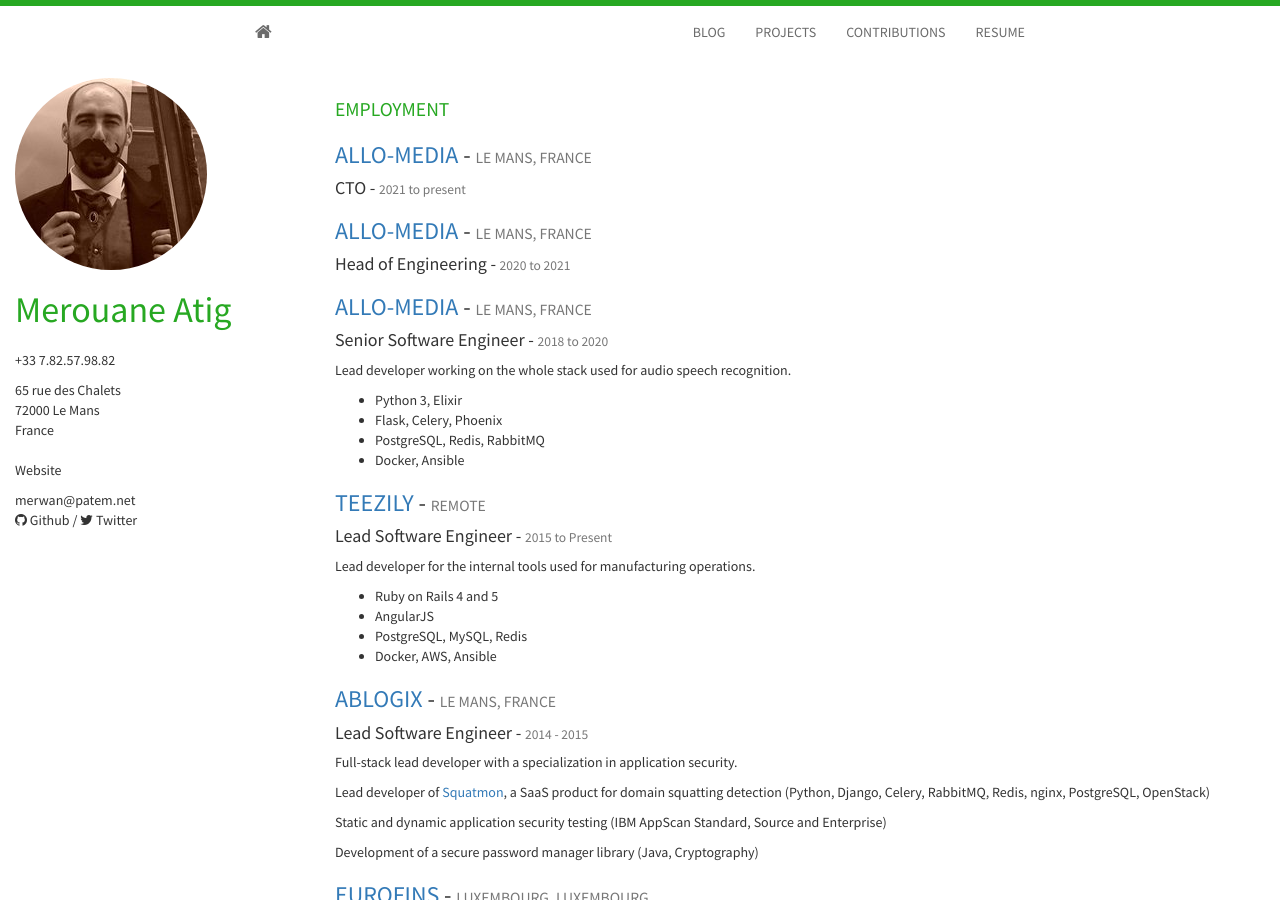
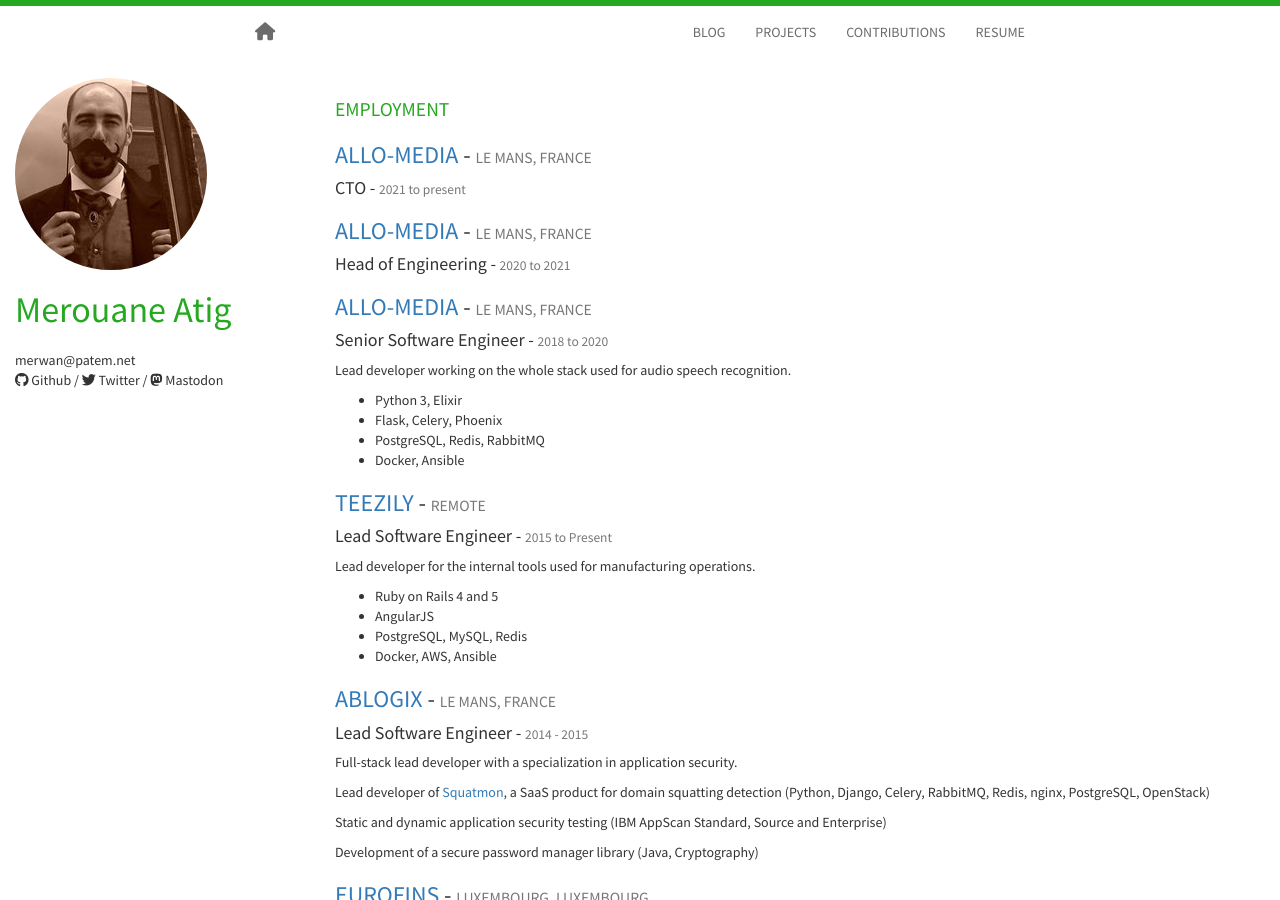
Before and after one commit to merwan/merwan.github.io, a Jekyll site: the page built from resume.html, in a window 1280 px wide and 900 px high. Built offline with Jekyll 4.4.1, drawn with Linux system fonts in a browser that asks for light colours; nearby versions of some CDN libraries.

Commit message:
Update resume and upgrade font awesome to v6.4.0

```diff
--- a/_layouts/site.html
+++ b/_layouts/site.html
@@ -27,7 +27,7 @@
     <!-- Custom styles for this template -->
     <link rel="stylesheet" type="text/css" href="{{ site.baseurl }}/static/css/main.css" />
     <link rel="stylesheet" type="text/css" href="https://fonts.googleapis.com/css?family=Source+Sans+Pro:200,400,200bold,400old" />
-    <link rel="stylesheet" type="text/css" href="https://maxcdn.bootstrapcdn.com/font-awesome/4.4.0/css/font-awesome.min.css" />
+    <link rel="stylesheet" href="https://cdnjs.cloudflare.com/ajax/libs/font-awesome/6.4.0/css/all.min.css" integrity="sha512-iecdLmaskl7CVkqkXNQ/ZH/XLlvWZOJyj7Yy7tcenmpD1ypASozpmT/E0iPtmFIB46ZmdtAc9eNBvH0H/ZpiBw==" crossorigin="anonymous" referrerpolicy="no-referrer" />
     <link rel="stylesheet" type="text/css" href="{{ site.baseurl }}/static/css/syntax.css" />
 
   </head>
--- a/resume.html
+++ b/resume.html
@@ -7,22 +7,10 @@
     <img alt="Profile picture" src="{{ site.baseurl }}/static/img/profile.jpg" class="img-circle">
     <h1>Merouane Atig</h1>
     <p>
-      <a href="tel:+33782579882">+33 7.82.57.98.82</a>
-    </p>
-    <address>
-      <a href="http://www.openstreetmap.org/node/2558884520">
-        65 rue des Chalets<br/>
-        72000 Le Mans<br/>
-        France
-      </a>
-    </address>
-    <p>
-      <a href="https://merwan.github.io">Website</a><br/>
-    </p>
-    <p>
       <a href="mailto:merwan@patem.net">merwan@patem.net</a><br/>
-      <a href="https://github.com/merwan"><i class="fa fa-github"></i> Github</a> /
-      <a href="https://twitter.com/merwanat"><i class="fa fa-twitter"></i> Twitter</a>
+      <a href="https://github.com/merwan"><i class="fa-brands fa-github"></i> Github</a> /
+      <a href="https://twitter.com/merwanat"><i class="fa-brands fa-twitter"></i> Twitter</a> /
+      <a href="https://piaille.fr/@merwanat"><i class="fa-brands fa-mastodon"></i> Mastodon</a>
     </p>
   </header>
   <div class="col-md-9 cv">
@@ -140,19 +128,19 @@
           <h3>Software engineering & web development</h3>
         </header>
         <p>
-          <i class="fa fa-star"></i><i class="fa fa-star"></i><i class="fa fa-star"></i><i class="fa fa-star"></i><i class="fa fa-star-half-o"></i>
+          <i class="fa fa-star"></i><i class="fa fa-star"></i><i class="fa fa-star"></i><i class="fa fa-star"></i><i class="fa fa-star-half-stroke"></i>
           &nbsp;&nbsp;<em>Ruby, Python, Elixir, C#</em>
         </p>
         <p>
-          <i class="fa fa-star"></i><i class="fa fa-star"></i><i class="fa fa-star"></i><i class="fa fa-star"></i><i class="fa fa-star-half-o"></i>
+          <i class="fa fa-star"></i><i class="fa fa-star"></i><i class="fa fa-star"></i><i class="fa fa-star"></i><i class="fa fa-star-half-stroke"></i>
           &nbsp;&nbsp;<em>Ruby on Rails, Django, Phoenix, ASP.NET MVC</em>
         </p>
         <p>
-          <i class="fa fa-star"></i><i class="fa fa-star"></i><i class="fa fa-star"></i><i class="fa fa-star"></i><i class="fa fa-star-half-o"></i>
+          <i class="fa fa-star"></i><i class="fa fa-star"></i><i class="fa fa-star"></i><i class="fa fa-star"></i><i class="fa fa-star-half-stroke"></i>
           &nbsp;&nbsp;<em>Linux, Ansible</em>
         </p>
         <p>
-          <i class="fa fa-star"></i><i class="fa fa-star"></i><i class="fa fa-star"></i><i class="fa fa-star"></i><i class="fa fa-star-o"></i>
+          <i class="fa fa-star"></i><i class="fa fa-star"></i><i class="fa fa-star"></i><i class="fa fa-star"></i><i class="fa-regular fa-star"></i>
           &nbsp;&nbsp;<em>HTML/CSS3, Javascript</em>
         </p>
       </article>
```
